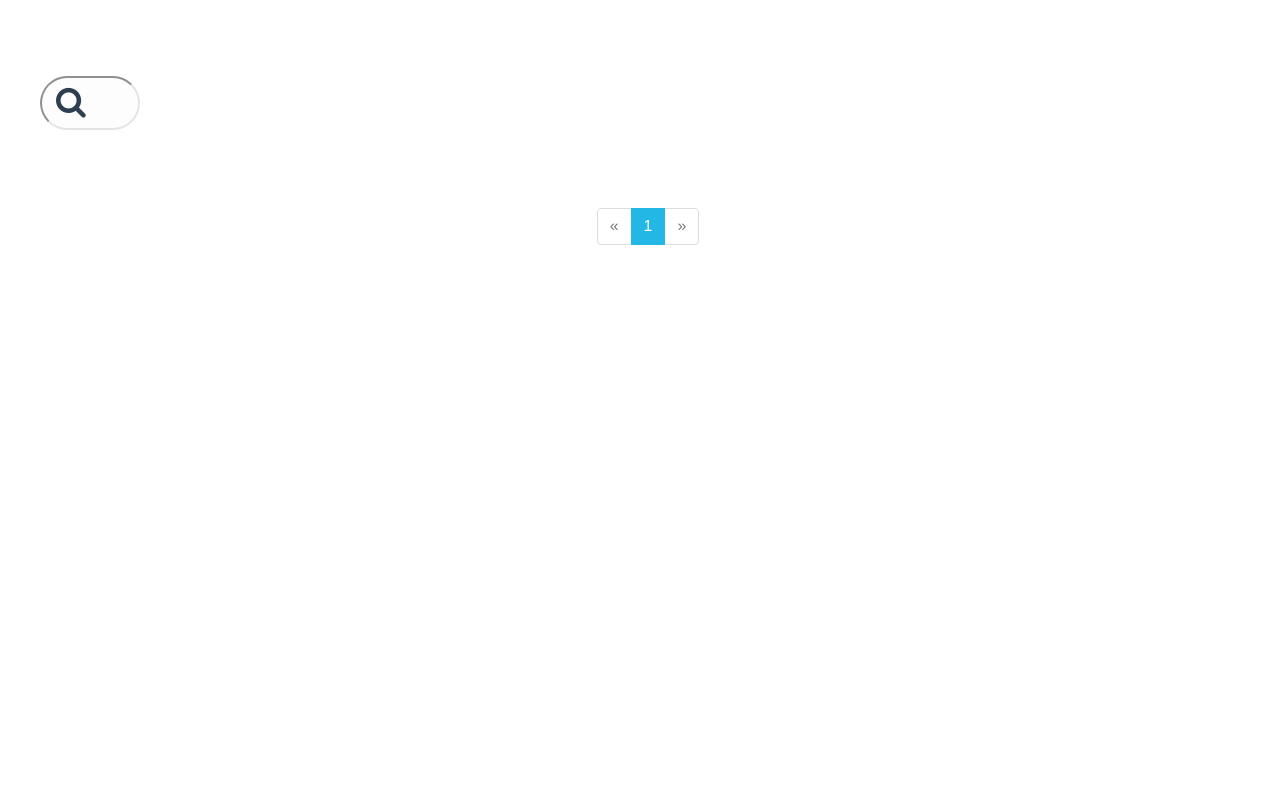
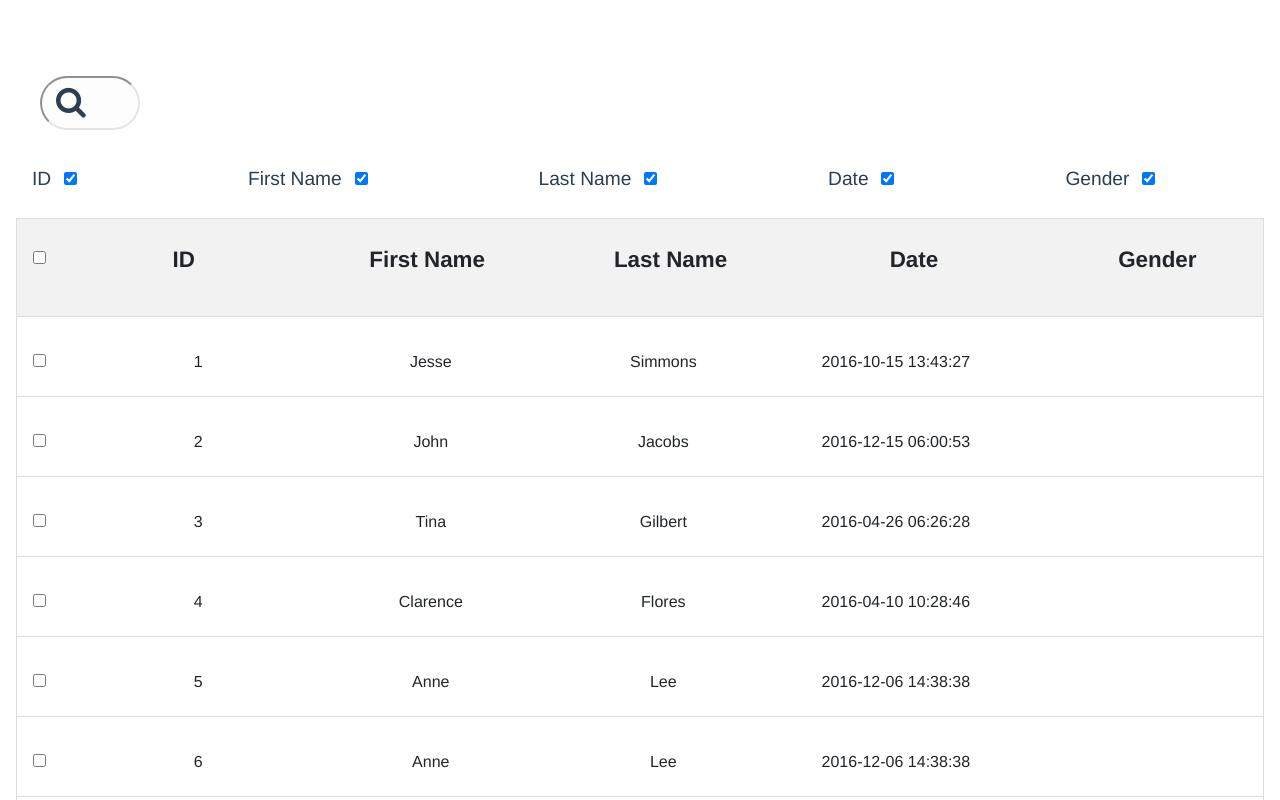
Before and after one commit to willy2kle2/vuex-table, a Vue app: page / in a window 1280 px wide. Shown: the top 800 px of the page. Built offline with nearby package versions, Linux system fonts and the light colour scheme.

Commit message:
Doc and style fix

```diff
--- a/src/App.vue
+++ b/src/App.vue
@@ -1,6 +1,13 @@
 <template>
   <div id="app">
-    <datatable></datatable>
+    <datatable :rows="state.rows" :columns="state.columns"
+               :itemsPerPage="state.itemsPerPage"
+               :current-page.sync="state.currentPage"
+               :selected.sync="state.selected" :checked-rows.sync="state.checkedRows" checkable
+               :default-sort-direction="state.defaultSortOrder"
+               :default-sort="[state.sortField, state.sortOrder]"
+    >
+    </datatable>
   </div>
 </template>
 
@@ -14,6 +21,42 @@
     },
     data() {
       return {
+        state: {
+          columns: [
+            {label: 'ID', field: 'id', visible: true},
+            {label: 'First Name', field: 'first_name', visible: true},
+            {label: 'Last Name', field: 'last_name', visible: true},
+            {label: 'Date', field: 'date', visible: true},
+            {label: 'Gender', gender: 'gender', visible: true},
+          ],
+          rows: [
+            {id: 1, first_name: 'Jesse', last_name: 'Simmons', date: '2016-10-15 13:43:27', gender: 'Male'},
+            {id: 2, first_name: 'John', last_name: 'Jacobs', date: '2016-12-15 06:00:53', gender: 'Male'},
+            {id: 3, first_name: 'Tina', last_name: 'Gilbert', date: '2016-04-26 06:26:28', gender: 'Female'},
+            {id: 4, first_name: 'Clarence', last_name: 'Flores', date: '2016-04-10 10:28:46', gender: 'Male'},
+            {id: 5, first_name: 'Anne', last_name: 'Lee', date: '2016-12-06 14:38:38', gender: 'Female'},
+            {id: 6, first_name: 'Anne', last_name: 'Lee', date: '2016-12-06 14:38:38', gender: 'Female'},
+            {id: 7, first_name: 'Anne', last_name: 'Lee', date: '2016-12-06 14:38:38', gender: 'Female'},
+            {id: 8, first_name: 'Anne', last_name: 'Lee', date: '2016-12-06 14:38:38', gender: 'Female'},
+            {id: 9, first_name: 'Anne', last_name: 'Lee', date: '2016-12-06 14:38:38', gender: 'Female'},
+            {id: 10, first_name: 'Anne', last_name: 'Lee', date: '2016-12-06 14:38:38', gender: 'Female'},
+            {id: 11, first_name: 'Anne', last_name: 'Lee', date: '2016-12-06 14:38:38', gender: 'Female'},
+            {id: 12, first_name: 'Anne', last_name: 'Lee', date: '2016-12-06 14:38:38', gender: 'Female'},
+            {id: 13, first_name: 'Anne', last_name: 'Lee', date: '2016-12-06 14:38:38', gender: 'Female'},
+            {id: 14, first_name: 'Anne', last_name: 'Lee', date: '2016-12-06 14:38:38', gender: 'Female'},
+            {id: 15, first_name: 'Anne', last_name: 'Lee', date: '2016-12-06 14:38:38', gender: 'Female'},
+            {id: 16, first_name: 'Anne', last_name: 'Lee', date: '2016-12-06 14:38:38', gender: 'Female'},
+          ],
+          itemsPerPage: 10,
+          itemsPerRow: 1,
+          currentPage: 1,
+          selected: true,
+          checkedRows: [],
+          sortField: 'name',
+          sortOrder: 'desc',
+          defaultSortOrder: 'desc',
+
+        }
       }
     },
   }
--- a/src/assets/styles/datatable.scss
+++ b/src/assets/styles/datatable.scss
@@ -204,6 +204,10 @@
     justify-content: space-between;
     margin: 1rem 1rem;
     font-size: 1.2rem;
+
+    label {
+      margin-right: 0.8rem;
+    }
   }
 
   .loading {
```
Also changed, not shown: 21 other files (tests, documents, lock files or other folders).
